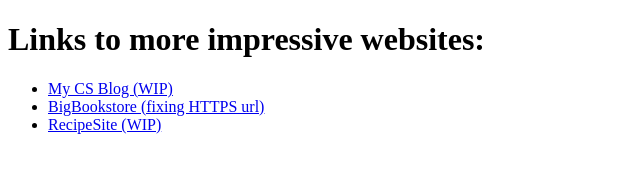
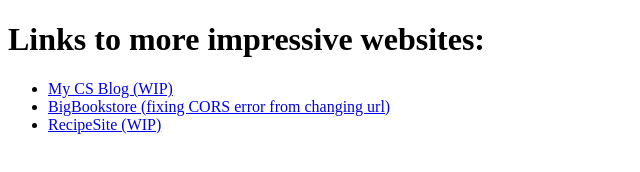
Before and after one commit to pizzadeliverymen/PedersMe, a plain HTML site: page index.html in a window 1280 px wide. Shown: the whole page, without its empty margins (0-640 px from the left). Drawn offline with Linux system fonts and the light colour scheme.

Commit message:
Update index.html

```diff
--- a/index.html
+++ b/index.html
@@ -9,7 +9,7 @@
     <h1>Links to more impressive websites:</h1>
     <ul>
         <li><a href="https://blog.peders.me">My CS Blog (WIP)</a></li>
-        <li><a href="https://BigBookstore.peders.me">BigBookstore (fixing HTTPS url)</a></li>
+        <li><a href="https://BigBookstore.peders.me">BigBookstore (fixing CORS error from changing url)</a></li>
         <li><a href="https://recipesite.peders.me/home.html">RecipeSite (WIP)</a></li>
     </ul>
 </body>
```
